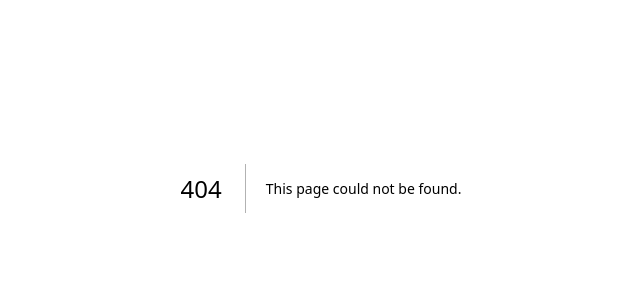
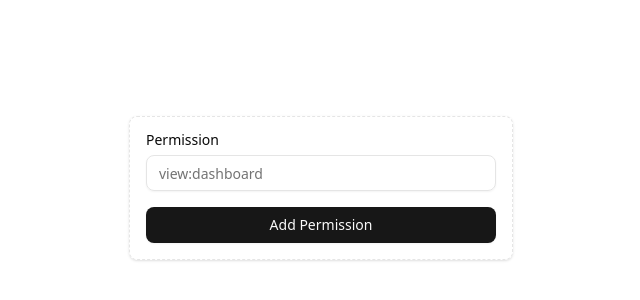
Before and after one commit to arsalanansariofficial/healthify, a Next.js app in the folder frontend/next/: page /permissions in a window 1280 px wide. Before the commit this address had no page. Shown: the part 212-512 px from the top of the page, without its empty margins (319-959 px from the left). Built offline with nearby package versions, Linux system fonts and the light colour scheme; no server answers.

Commit message:
Add permissions page

```diff
--- /dev/null
+++ b/frontend/next/app/permissions/page.tsx
@@ -0,0 +1,49 @@
+'use client';
+
+import { useActionState } from 'react';
+
+import { addPermission } from '@/lib/actions';
+import { Input } from '@/components/ui/input';
+import { Label } from '@/components/ui/label';
+import { Button } from '@/components/ui/button';
+
+export default function Page() {
+  const [state, action, pending] = useActionState(addPermission, undefined);
+
+  return (
+    <main className="row-start-2 grid place-items-center">
+      <section className="grid place-items-center p-4">
+        <form
+          action={action}
+          className="min-w-sm space-y-4 rounded-md border border-dashed p-4 shadow"
+        >
+          <div className="space-y-2">
+            <Label htmlFor="permission">Permission</Label>
+            <Input
+              type="text"
+              id="permission"
+              name="permission"
+              placeholder="view:dashboard"
+              defaultValue={state?.permission}
+            />
+            {state?.errors?.permission && (
+              <p className="text-destructive text-xs">
+                {state.errors.permission}
+              </p>
+            )}
+          </div>
+          {state?.message && (
+            <p className="text-destructive text-xs">{state.message}</p>
+          )}
+          <Button
+            type="submit"
+            disabled={pending}
+            className="w-full cursor-pointer"
+          >
+            {pending ? 'Adding permission...' : 'Add Permission'}
+          </Button>
+        </form>
+      </section>
+    </main>
+  );
+}
```
